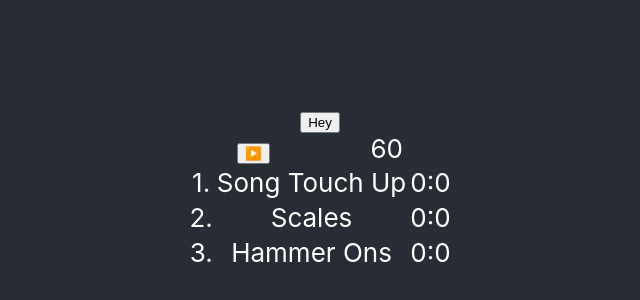
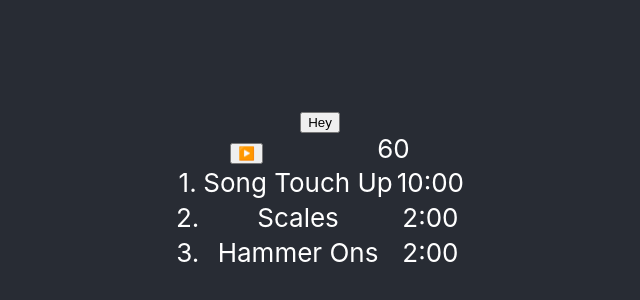
Before and after one commit to cdpadilla42/redux-player, a React (Create React App) app: page / in a window 1280 px wide. Shown: the part 214-514 px from the top of the page, without its empty margins (320-960 px from the left). Built offline with nearby package versions, Linux system fonts and the light colour scheme.

Commit message:
Add lib function to format time

```diff
--- a/src/library.js
+++ b/src/library.js
@@ -2,10 +2,17 @@ export function convertTime(time) {
   let minutes = 0;
   let seconds = 0;
 
-  if (time % 60 > 0) {
+  if (time % 60 >= 0) {
     minutes = Math.floor(time / 60);
     seconds = time - minutes * 60;
+  } else {
+    seconds = time;
   }
 
-  return `${minutes}:${seconds}`;
+  return `${minutes}:${formatValue(seconds)}`;
 }
+
+function formatValue(n) {
+  if (n < 10) return `0${n}`;
+  return n;
+}
```
